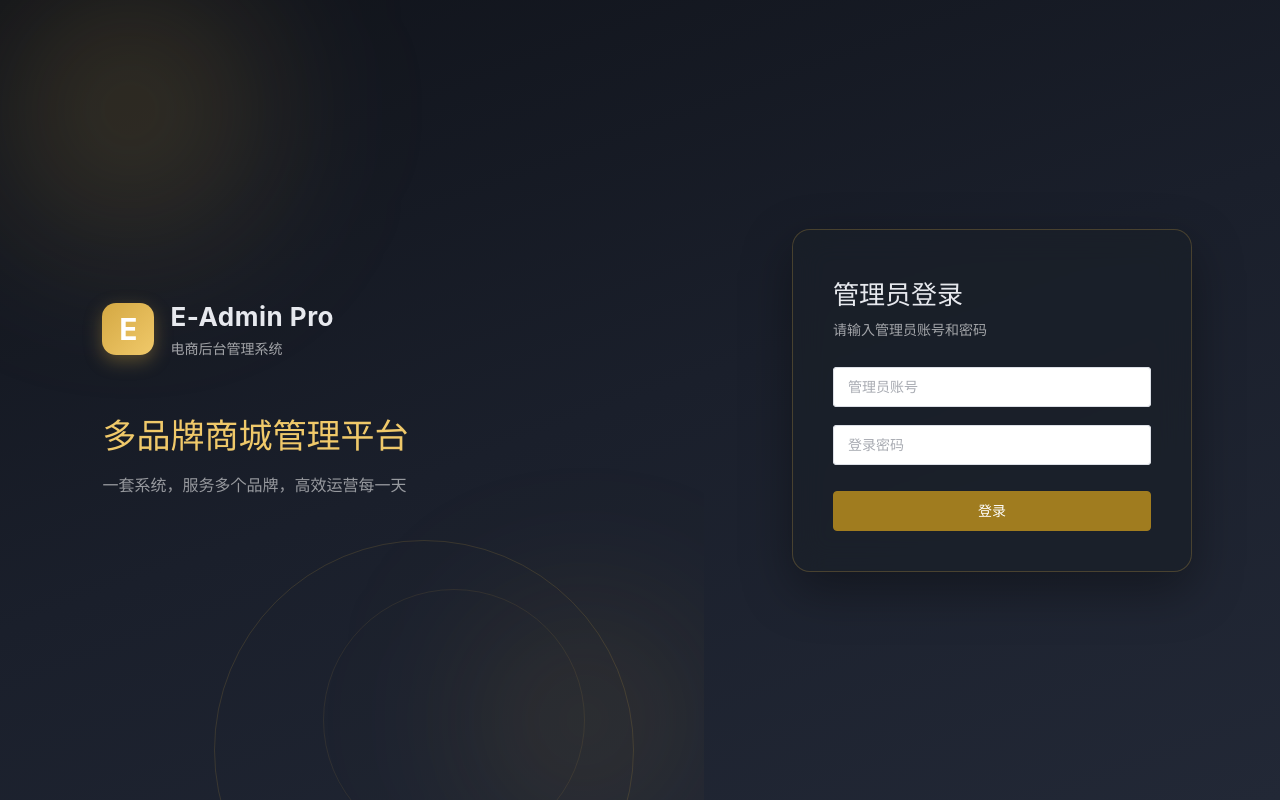
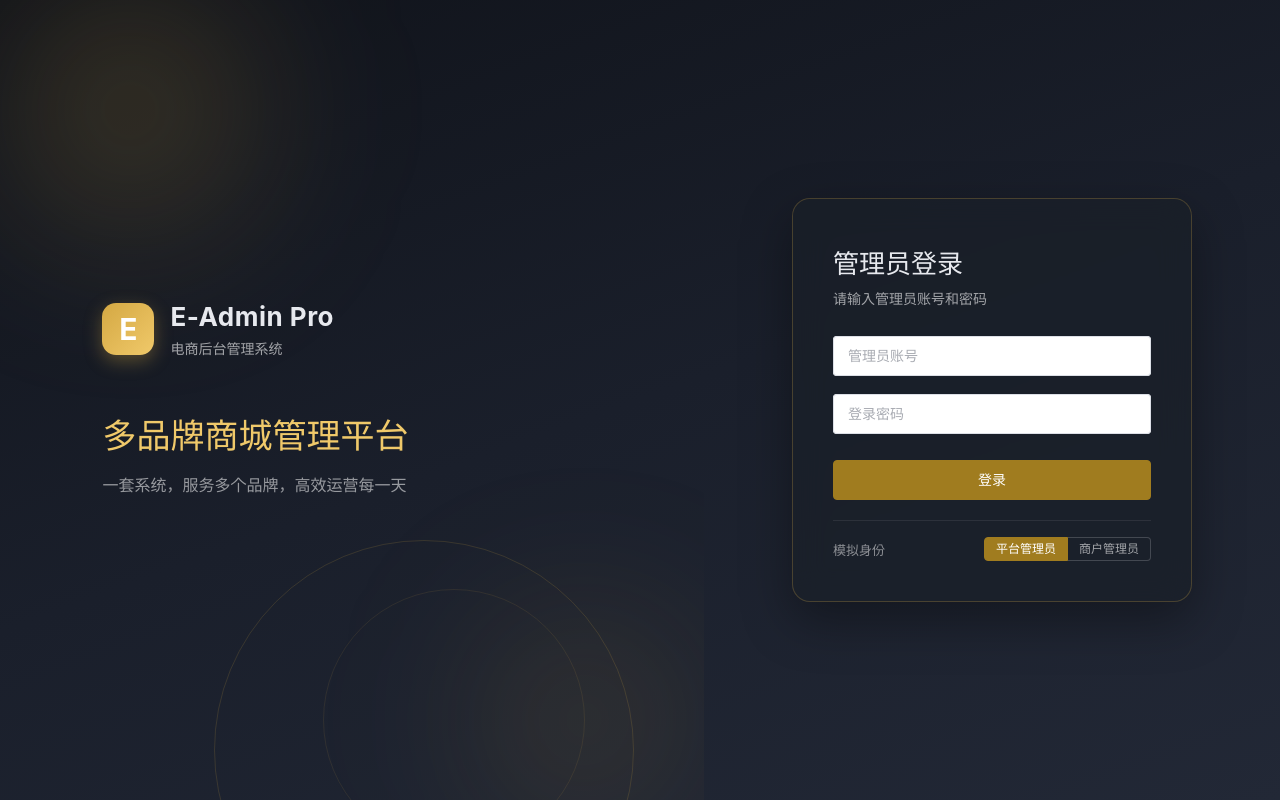
Before and after one commit to rreba666/JinHuaYuo, a Vue app in the folder admin/: page /login in a window 1280 px wide. Built offline with nearby package versions, Linux system fonts and the light colour scheme; no server answers.

Commit message:
feat(admin): 登录页加模拟身份开关（平台/商户），验证两种身份页面差异

```diff
--- a/admin/src/stores/auth.ts
+++ b/admin/src/stores/auth.ts
@@ -6,6 +6,16 @@ import type { AdminLoginVO } from '@/types/auth'
 
 const TOKEN_KEY = 'admin_token'
 const ADMIN_INFO_KEY = 'admin_login_info'
+const APP_KEY_KEY = 'admin_current_app_key'
+/** 模拟身份开关（仅用于后端 brandScope 接口未就绪时验证两种身份；后端就绪后移除） */
+const MOCK_BRAND_SCOPE_KEY = 'admin_mock_brand_scope'
+
+/** 读取本地模拟身份：'ALL'=平台管理员 / 'jinhua'=商户管理员（今华有）。后端未返回 brandScope 时兜底用。 */
+export function readMockBrandScope(): 'ALL' | string[] {
+  const saved = localStorage.getItem(MOCK_BRAND_SCOPE_KEY)
+  if (saved === 'merchant') return ['jinhua']
+  return 'ALL'
+}
 
 /** 管理管理员认证状态及本地持久化数据。 */
 export const useAuthStore = defineStore('auth', () => {
@@ -14,7 +24,13 @@ export const useAuthStore = defineStore('auth', () => {
   const nickname = ref('')
   const role = ref('')
   const expireAt = ref<number | null>(null)
+  /** 品牌范围：'ALL'（平台管理员）或品牌 key 数组（商户管理员）。 */
+  const brandScope = ref<'ALL' | string[]>('ALL')
+  /** 当前操作品牌（请求 X-App-Key）：平台管理员可切换，商户固定自己的品牌。 */
+  const currentAppKey = ref('')
   const isAuthenticated = computed(() => Boolean(token.value))
+  /** 是否为平台管理员（品牌范围 ALL）。 */
+  const isPlatform = computed(() => brandScope.value === 'ALL')
 
   /** 将登录结果写入响应式状态和本地存储。 */
   function setLoginData(loginData: AdminLoginVO): void {
@@ -23,8 +39,16 @@ export const useAuthStore = defineStore('auth', () => {
     nickname.value = loginData.nickname
     role.value = loginData.role
     expireAt.value = loginData.expireAt
+    brandScope.value = loginData.brandScope ?? readMockBrandScope()
+    // 当前品牌：商户固定第一个品牌（通常只有一个），平台默认空（请求层按 ALL 语义可不带 X-App-Key）
+    if (Array.isArray(brandScope.value) && brandScope.value.length > 0) {
+      currentAppKey.value = brandScope.value[0]
+    } else {
+      currentAppKey.value = ''
+    }
     localStorage.setItem(TOKEN_KEY, loginData.token)
     localStorage.setItem(ADMIN_INFO_KEY, JSON.stringify(loginData))
+    localStorage.setItem(APP_KEY_KEY, currentAppKey.value)
   }
 
   /** 用后端本人信息更新身份展示字段，不覆盖 Token 和过期时间。 */
@@ -35,6 +59,13 @@ export const useAuthStore = defineStore('auth', () => {
     role.value = admin.role
     const savedInfo = { token: token.value, adminUserId: adminUserId.value, nickname: nickname.value, role: role.value, expireAt: expireAt.value }
     localStorage.setItem(ADMIN_INFO_KEY, JSON.stringify(savedInfo))
+  }
+
+  /** 平台管理员切换当前品牌（请求层 X-App-Key 跟着变）。 */
+  function switchAppKey(appKey: string): void {
+    if (brandScope.value !== 'ALL') return
+    currentAppKey.value = appKey
+    localStorage.setItem(APP_KEY_KEY, appKey)
   }
 
   /** 刷新当前管理员信息，失败交由布局层保留本地登录态。 */
@@ -55,6 +86,8 @@ export const useAuthStore = defineStore('auth', () => {
       const loginData = JSON.parse(savedInfo) as AdminLoginVO
       if (loginData.token !== savedToken) return
       setLoginData(loginData)
+      // 恢复上次切换的品牌（平台管理员）
+      currentAppKey.value = localStorage.getItem(APP_KEY_KEY) || ''
     } catch {
       logout()
     }
@@ -67,8 +100,11 @@ export const useAuthStore = defineStore('auth', () => {
     nickname.value = ''
     role.value = ''
     expireAt.value = null
+    brandScope.value = 'ALL'
+    currentAppKey.value = ''
     localStorage.removeItem(TOKEN_KEY)
     localStorage.removeItem(ADMIN_INFO_KEY)
+    localStorage.removeItem(APP_KEY_KEY)
   }
 
   return {
@@ -77,9 +113,13 @@ export const useAuthStore = defineStore('auth', () => {
     nickname,
     role,
     expireAt,
+    brandScope,
+    currentAppKey,
     isAuthenticated,
+    isPlatform,
     setLoginData,
     applyCurrentAdmin,
+    switchAppKey,
     refreshCurrentAdmin,
     restore,
     logout,
--- a/admin/src/views/login/index.vue
+++ b/admin/src/views/login/index.vue
@@ -14,6 +14,22 @@ const form = reactive({ username: '', password: '' })
 const rules: FormRules = {
   username: [{ required: true, message: '请输入管理员账号', trigger: 'blur' }],
   password: [{ required: true, message: '请输入登录密码', trigger: 'blur' }],
+}
+
+/**
+ * 模拟身份开关（仅用于后端 brandScope 接口未就绪时验证两种身份页面差异）。
+ * 登录成功后写入 localStorage，后端未返回 brandScope 时由 auth store 兜底读取。
+ * 后端接口就绪后移除本开关与 stores/auth.ts 中的 MOCK_BRAND_SCOPE_KEY 逻辑。
+ */
+const mockRole = ref<'platform' | 'merchant'>(
+  localStorage.getItem('admin_mock_brand_scope') === 'merchant' ? 'merchant' : 'platform',
+)
+
+/** 切换模拟身份并持久化（登录后生效）。 */
+function changeMockRole(value: 'platform' | 'merchant'): void {
+  mockRole.value = value
+  localStorage.setItem('admin_mock_brand_scope', value === 'merchant' ? 'merchant' : 'platform')
+  ElMessage.info(value === 'merchant' ? '已设为商户管理员（今华有），登录后仅见本品牌' : '已设为平台管理员，登录后可见全部品牌')
 }
 
 /** 判断重定向地址是否为当前站点内的安全路径。 */
@@ -71,6 +87,14 @@ async function submitLogin(): Promise<void> {
           <el-form-item prop="password"><el-input v-model="form.password" type="password" placeholder="登录密码" show-password @keyup.enter="submitLogin" /></el-form-item>
           <el-button type="primary" native-type="submit" :loading="loading" class="login-button">登录</el-button>
         </el-form>
+        <!-- 模拟身份开关：后端 brandScope 接口就绪后移除 -->
+        <div class="mock-role">
+          <span class="mock-role-label">模拟身份</span>
+          <el-radio-group :model-value="mockRole" size="small" @change="changeMockRole">
+            <el-radio-button value="platform">平台管理员</el-radio-button>
+            <el-radio-button value="merchant">商户管理员</el-radio-button>
+          </el-radio-group>
+        </div>
       </div>
     </section>
   </main>
@@ -110,6 +134,13 @@ async function submitLogin(): Promise<void> {
 .login-heading p { margin: 8px 0 0; color: rgba(255,255,255,.6); font-size: 14px; }
 .login-button { width: 100%; margin-top: 8px; }
 
+/* 模拟身份开关（后端 brandScope 就绪后移除） */
+.mock-role { display: flex; align-items: center; justify-content: space-between; gap: 10px; margin-top: 20px; padding-top: 16px; border-top: 1px solid rgba(255,255,255,.08); }
+.mock-role-label { color: rgba(255,255,255,.5); font-size: 13px; white-space: nowrap; }
+.mock-role :deep(.el-radio-group) { flex-shrink: 0; }
+.mock-role :deep(.el-radio-button__inner) { background: transparent; border-color: rgba(255,255,255,.18); color: rgba(255,255,255,.6); }
+.mock-role :deep(.el-radio-button.is-active .el-radio-button__inner) { background: #a07c1f; border-color: #a07c1f; color: #fff; }
+
 /* ===== 响应式：窄屏隐藏左栏，右栏全宽 ===== */
 @media (max-width: 900px) {
   .login-aside { display: none; }
```
